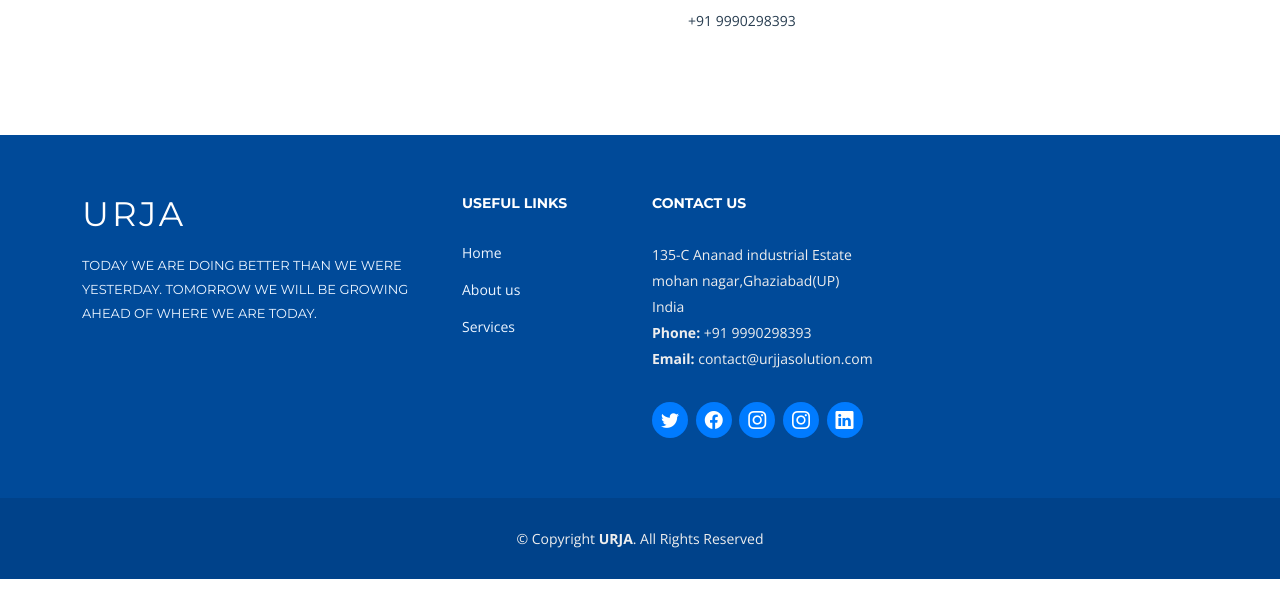
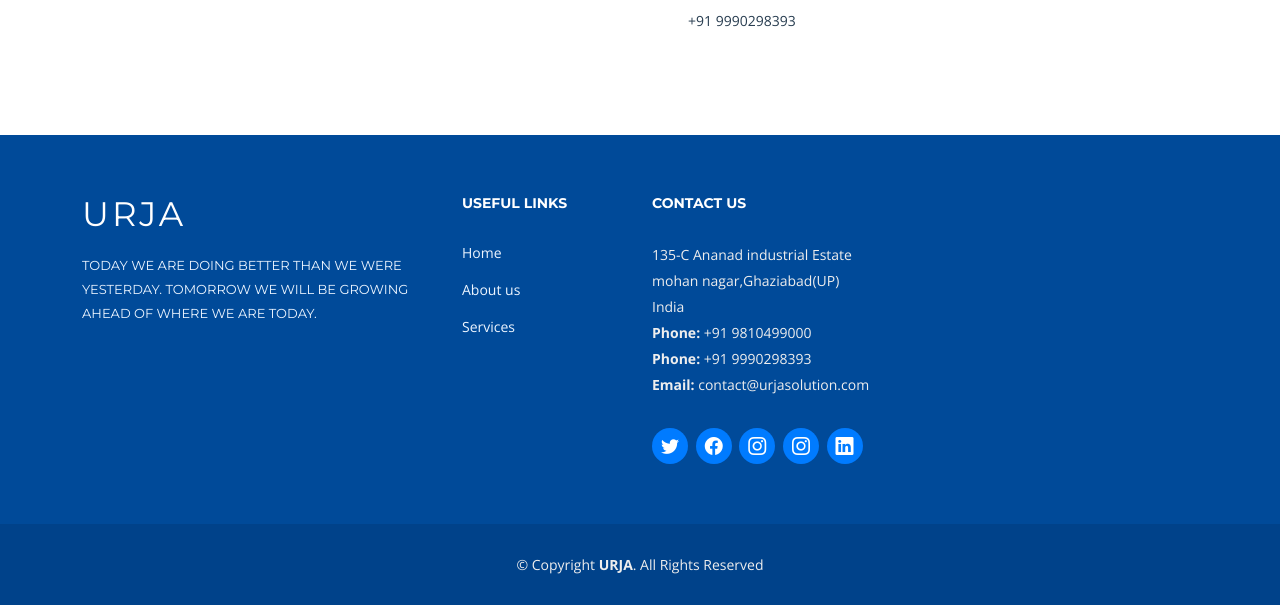
Before and after one commit to Urja-web/Urja-web.github.io, a plain HTML site: page index.html in a window 1280 px wide. Shown: the part 5762-6367 px from the top of the page. Before the commit the page ends 6341 px from the top, so only its background shows below. Drawn offline with nearby package versions, Linux system fonts and the light colour scheme; files whose address does not match are found by name.

Commit message:
Update index.html

```diff
--- a/index.html
+++ b/index.html
@@ -570,8 +570,9 @@
               135-C Ananad industrial Estate <br>
               mohan nagar,Ghaziabad(UP)<br>
               India <br>
+              <strong>Phone:</strong> +91 9810499000<br>
               <strong>Phone:</strong> +91 9990298393<br>
-              <strong>Email:</strong> contact@urjjasolution.com <br>
+              <strong>Email:</strong> contact@urjasolution.com <br>
             </p>
 
             <div class="social-links">
```
